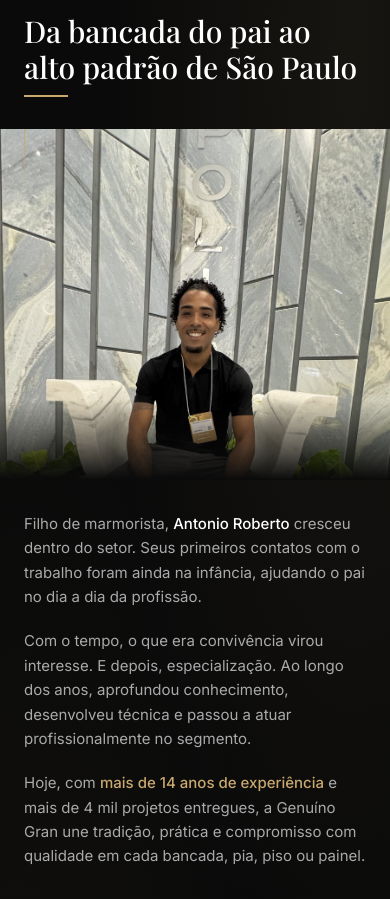
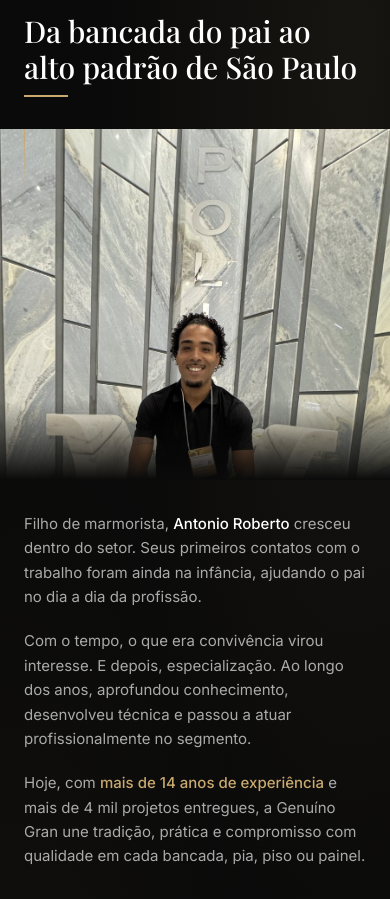
Before and after one commit to MatheusCRMartins/Genuino-Gran, a React (Vite) app: page / in a window 390 px wide. Shown: the part 6680-7579 px from the top of the page. Built offline with nearby package versions, Linux system fonts and the light colour scheme; a web font is replaced by a local one.

Commit message:
fix(about): subir enquadramento da foto mobile (8%)

```diff
--- a/src/components/About.jsx
+++ b/src/components/About.jsx
@@ -103,7 +103,7 @@ export default function About() {
                 src="/images/antonio/antonio-1.jpg"
                 alt="Antonio Roberto, fundador da Genuíno Gran"
                 className="w-full h-full object-cover"
-                style={{ objectPosition: '50% 18%' }}
+                style={{ objectPosition: '50% 8%' }}
               />
 
               {/* Gradiente inferior — funde com o fundo escuro */}
```
